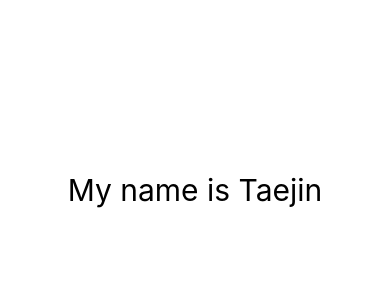
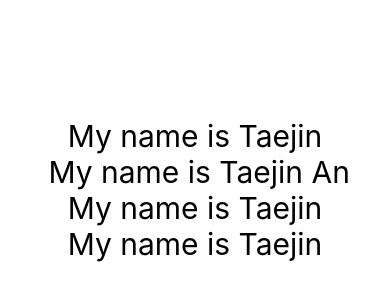
Before and after one commit to Taejin1221/my-first-react-native, a React Native app in the folder chap3_react-native-component/: screen / in a window 390 px wide. Shown: the part 232-532 px from the top of the page. Built offline with nearby package versions, Linux system fonts and the light colour scheme.

Commit message:
Add Chap 3.1.3 Condition Statement

```diff
--- a/chap3_react-native-component/App.js
+++ b/chap3_react-native-component/App.js
@@ -4,9 +4,41 @@ import { StyleSheet, Text, View } from "react-native";
 
 export default function App() {
   const name = "Taejin";
+  // const name = "Hanbit";
+  // const name = "Another"
   return (
     <View style={styles.container}>
-      <Text style={styles.text}>My name is {name}</Text>
+      {/* If Statement */}
+      <Text style={styles.text}>
+        {(() => {
+          if (name === "Hanbit") return "My name is Hanbit";
+          else if (name === "Taejin") return "My name is Taejin";
+          else return "My name is React Native";
+        })()}
+      </Text>
+
+      {/* Ternary Operator */}
+      <Text style={styles.text}>
+        {" "}
+        My name is {name === "Taejin" ? "Taejin An" : "React Native"}
+      </Text>
+
+      {/* AND Operator */}
+      {name === "Taejin" && (
+        <Text style={styles.text}> My name is Taejin </Text>
+      )}
+      {name !== "Taejin" && (
+        <Text style={styles.text}> My name is not Taejin </Text>
+      )}
+
+      {/* OR Operator */}
+      {name !== "Taejin" || (
+        <Text style={styles.text}> My name is Taejin </Text>
+      )}
+
+      {name === "Taejin" || (
+        <Text style={styles.text}> My name is not Taejin </Text>
+      )}
       <StatusBar style="auto" />
     </View>
   );
```
Also changed, not shown: 1 other file (tests, documents, lock files or other folders).
